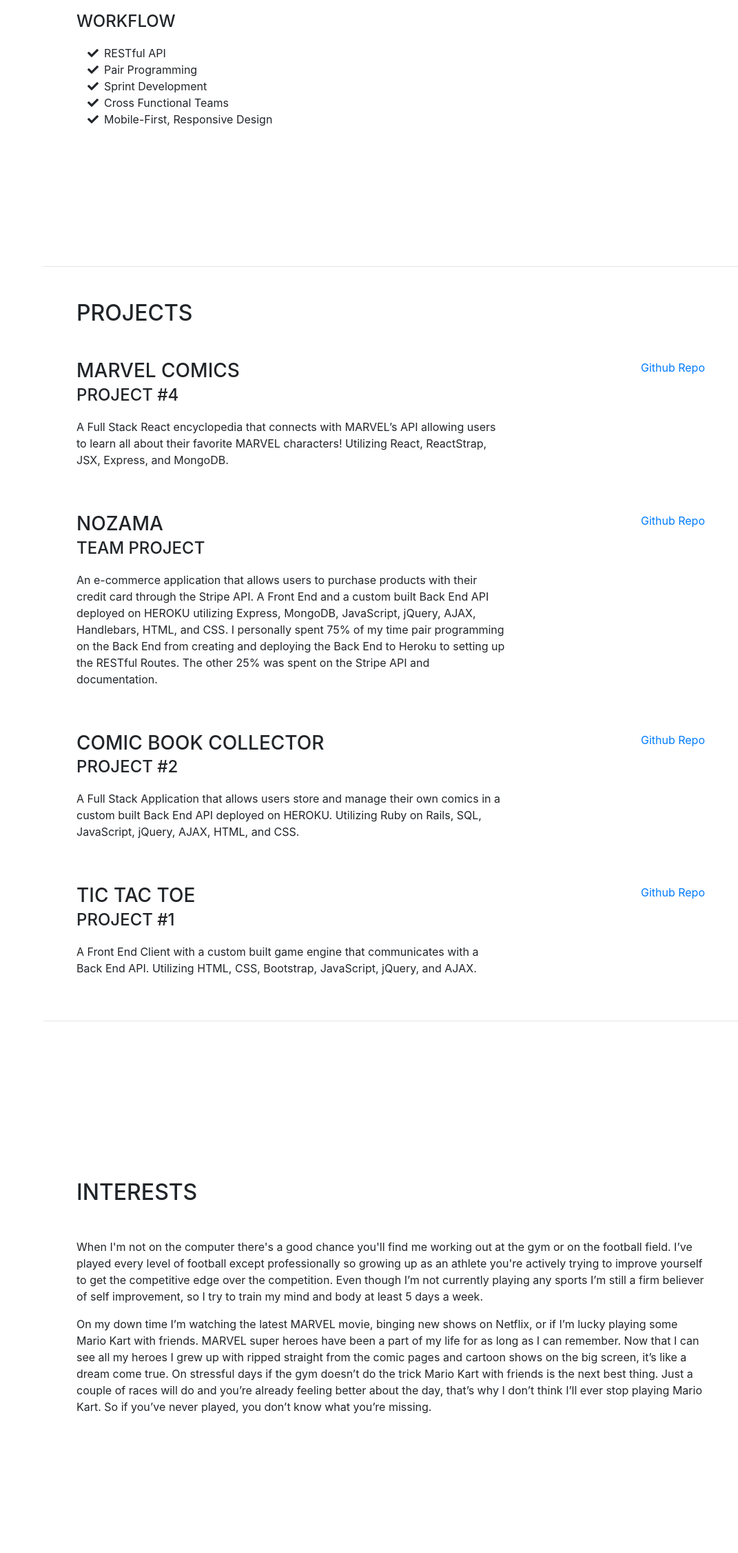
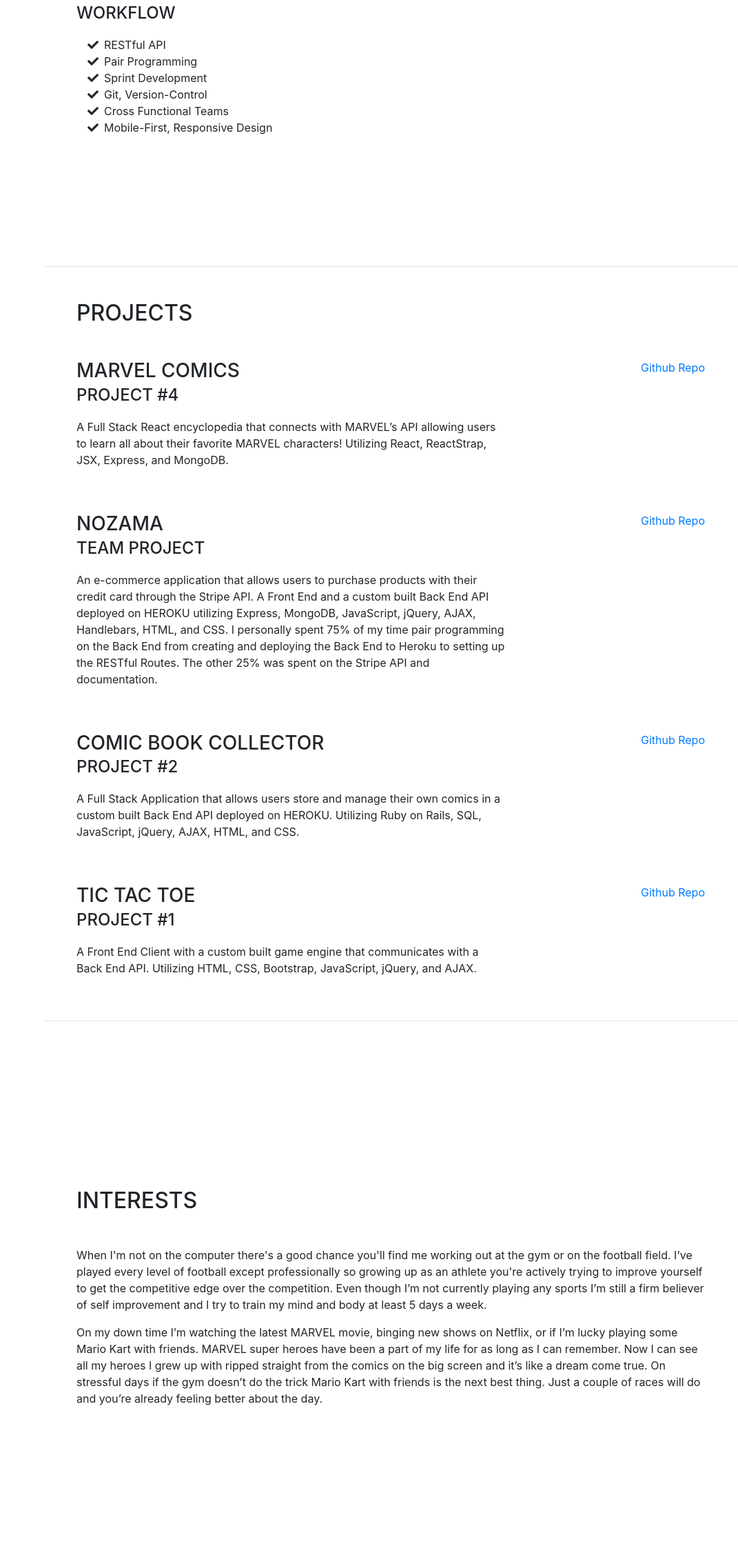
Before and after one commit to LightCloud36/lightcloud36.github.io, a website with bundled scripts: page index.html in a window 1280 px wide. Shown: the part 1214-3466 px from the top of the page at 69% size, without its empty margins (209-1280 px from the left). Built offline with nearby package versions, Linux system fonts and the light colour scheme; a web font is replaced by a local one.

Commit message:
updated skills

```diff
--- a/index.html
+++ b/index.html
@@ -122,6 +122,9 @@
               Sprint Development </li>
             <li>
               <i class="fa-li fa fa-check"></i>
+              Git, Version-Control </li>
+            <li>
+              <i class="fa-li fa fa-check"></i>
               Cross Functional Teams</li>
             <li>
               <i class="fa-li fa fa-check"></i>
@@ -205,11 +208,11 @@
           <h2 class="mb-5">Interests</h2>
           <p>When I'm not on the computer there's a good chance you'll find me working out at the gym or on the football field.
              I’ve played every level of football except professionally so growing up as an athlete you're actively trying to improve yourself to get the competitive edge over the competition.
-             Even though I’m not currently playing any sports I’m still a firm believer of self improvement, so I try to train my mind and body at least 5 days a week.</p>
+             Even though I’m not currently playing any sports I’m still a firm believer of self improvement and I try to train my mind and body at least 5 days a week.</p>
           <p class="mb-0">On my down time I’m watching the latest MARVEL movie, binging new shows on Netflix, or if I’m lucky playing some Mario Kart with friends.
-             MARVEL super heroes have been a part of my life for as long as I can remember. Now that I can see all my heroes I grew up with ripped straight from the comic pages and cartoon shows on the big screen,
-             it’s like a dream come true. On stressful days if the gym doesn’t do the trick Mario Kart with friends is the next best thing. Just a couple of races will do and you’re already feeling better about the day, that’s why I don’t think I’ll ever stop playing Mario Kart.
-             So if you’ve never played, you don’t know what you’re missing. </p>
+             MARVEL super heroes have been a part of my life for as long as I can remember. Now I can see all my heroes I grew up with ripped straight from the comics on the big screen and
+             it’s like a dream come true. On stressful days if the gym doesn’t do the trick Mario Kart with friends is the next best thing. Just a couple of races will do and you’re already feeling better about the day.
+           </p>
         </div>
       </section>
 
```
